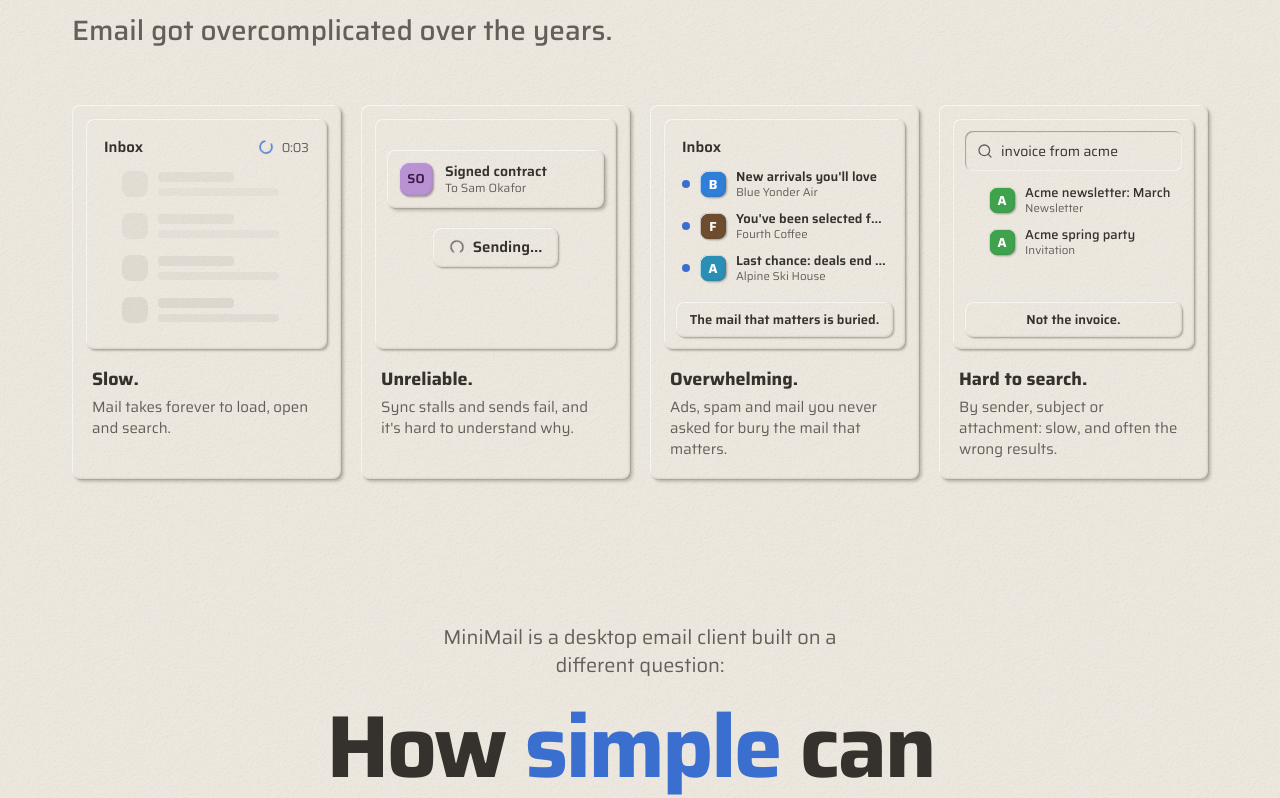
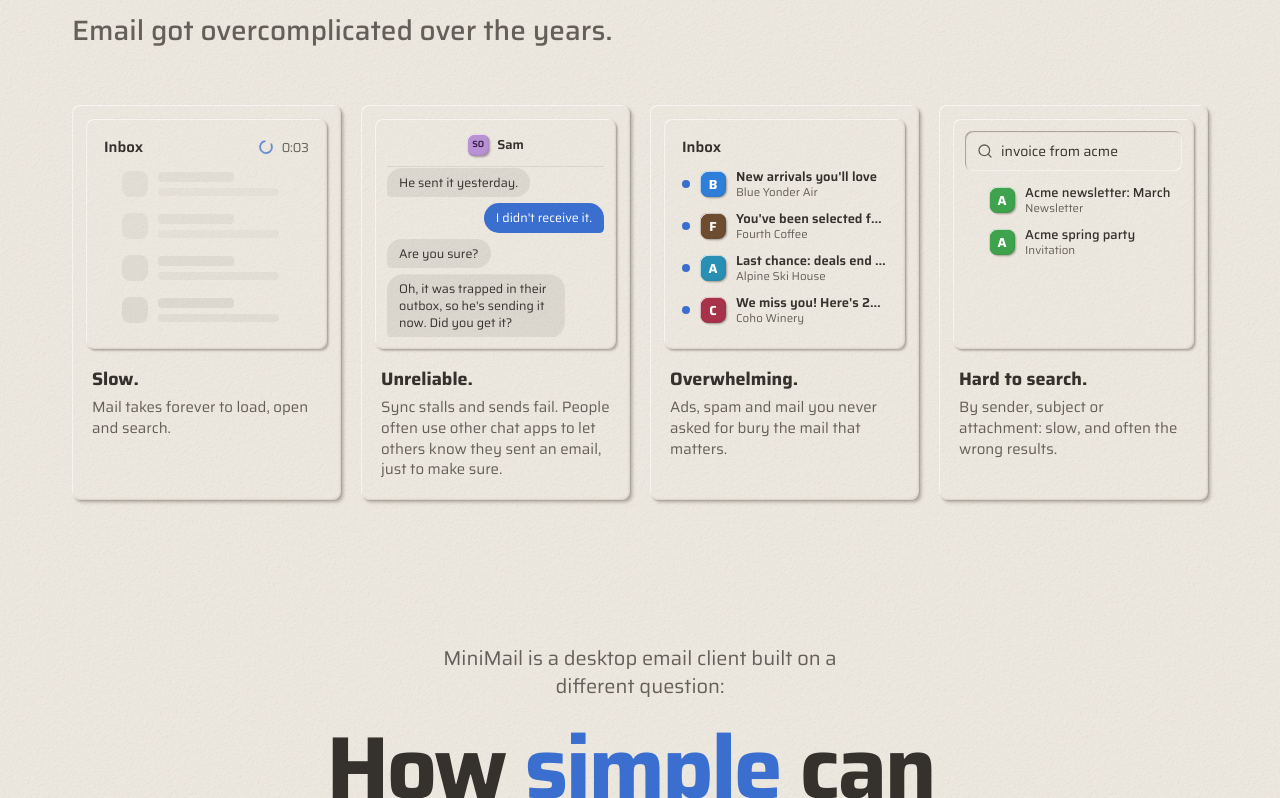
Before and after one commit to nicolasakf/minimail-website, a React (Vite) app: page / in a window 1280 px wide. Shown: the part 3742-4540 px from the top of the page. Built offline with nearby package versions, Linux system fonts and the light colour scheme.

Commit message:
Why cards: drop the caption chips; Unreliable becomes a text-message chat
Co-Authored-By: Claude Sonnet 5.5 <noreply@anthropic.com>

```diff
--- a/src/scenes/agent.tsx
+++ b/src/scenes/agent.tsx
@@ -60,7 +60,7 @@ export function AgentSection() {
           <Title>Bring your own AI agent.</Title>
         </div>
         <Lead>
-          MiniMail has no chat assistant built in. Claude Code, Codex, Cursor, Gemini CLI or Copilot can work with your mail through the <code className="plate-3 corner-squircle rounded-md px-1.5 py-0.5 font-mono text-[0.85em] text-foreground">minimail</code> CLI, as far as you allow in Settings.
+          MiniMail has no chat assistant built in by design. Claude Code, Codex, Cursor, Gemini CLI or Copilot can work with your mail through the <code className="plate-3 corner-squircle rounded-md px-1.5 py-0.5 font-mono text-[0.85em] text-foreground">minimail</code> CLI, as far as you allow in Settings.
           What can't be undone asks you first.
         </Lead>
       </div>
--- a/src/scenes/problems.tsx
+++ b/src/scenes/problems.tsx
@@ -4,7 +4,7 @@
  */
 import { useRef, type ReactNode } from "react";
 import { AnimatePresence, motion } from "motion/react";
-import { Check, LoaderCircle, Search, TriangleAlert } from "lucide-react";
+import { LoaderCircle, Search } from "lucide-react";
 
 import { cn } from "@/lib/utils";
 import { B, P, type Sender } from "~/lib/demo";
@@ -13,28 +13,8 @@ import { Avatar } from "~/parts/mail";
 import { Lead, Reveal, Section, Title } from "~/parts/site";
 
 /** A small screen of the app: one plate set into the card. */
-function Screen({ children, verdict, tone = "muted" }: { children: ReactNode; verdict?: ReactNode; tone?: "muted" | "bad" }) {
-  return (
-    <div className="plate-2 corner-squircle relative h-[230px] overflow-hidden rounded-[20px] p-3">
-      {children}
-      <AnimatePresence>
-        {verdict && (
-          <motion.div
-            initial={{ opacity: 0, y: 8 }}
-            animate={{ opacity: 1, y: 0 }}
-            exit={{ opacity: 0 }}
-            transition={{ duration: 0.4, ease: EASE }}
-            className={cn(
-              "plate-3 corner-squircle absolute inset-x-3 bottom-3 flex items-center justify-center gap-2 rounded-[12px] px-3 py-2 text-center text-[13px] font-semibold",
-              tone === "bad" ? "text-destructive" : "text-foreground",
-            )}
-          >
-            {verdict}
-          </motion.div>
-        )}
-      </AnimatePresence>
-    </div>
-  );
+function Screen({ children }: { children: ReactNode }) {
+  return <div className="plate-2 corner-squircle relative h-[230px] overflow-hidden rounded-[20px] p-3">{children}</div>;
 }
 
 function Row({ from, title, sub, unread, className }: { from: Sender; title: string; sub?: string; unread?: boolean; className?: string }) {
@@ -57,7 +37,7 @@ function Slow() {
   const { step } = useLoop(ref, [900, 1100, 1300, 3000], 3);
   const seconds = [3, 9, 21, 34][step];
   return (
-    <Screen verdict={step === 3 ? "Still loading." : undefined}>
+    <Screen>
       <div ref={ref}>
         <div className="flex h-8 items-center px-1.5">
           <span className="text-[15px] font-semibold">Inbox</span>
@@ -80,47 +60,59 @@ function Slow() {
   );
 }
 
-/* ---------- Unreliable: it said sent, and it never arrived. One message, one status that changes. ---------- */
+/* ---------- Unreliable: people text each other to ask whether an email arrived. ---------- */
+
+interface Bubble {
+  me: boolean;
+  text: string;
+}
+
+const CHAT: Bubble[] = [
+  { me: false, text: "Did you see the client's email?" },
+  { me: true, text: "No, what email?" },
+  { me: false, text: "He sent it yesterday." },
+  { me: true, text: "I didn't receive it." },
+  { me: false, text: "Are you sure?" },
+  { me: false, text: "Oh, it was trapped in their outbox, so he's sending it now. Did you get it?" },
+  { me: true, text: "No, I don't see it." },
+  { me: true, text: "Oh wait, it was spammed. Fine, got it." },
+];
+
+// An empty chat, then one message at a time; the long one is given longer to read.
+const CHAT_STEPS = [700, ...CHAT.map((b) => (b.text.length > 40 ? 2200 : 1200)), 2400];
 
 function Unreliable() {
   const ref = useRef<HTMLDivElement>(null);
-  const { step } = useLoop(ref, [1300, 1700, 3300], 2);
+  const { step } = useLoop(ref, CHAT_STEPS, CHAT_STEPS.length - 1);
+  const shown = CHAT.slice(0, step);
   return (
-    <Screen verdict={step === 2 ? "No error. No explanation." : undefined} tone="bad">
-      <div ref={ref} className="flex h-[calc(100%-52px)] flex-col justify-center gap-5">
-        <div className="plate-1 corner-squircle flex items-center gap-3 rounded-[16px] px-3 py-3">
-          <Avatar sender={P.sam} size={34} />
-          <div className="min-w-0 leading-tight">
-            <div className="truncate text-[14px] font-semibold">Signed contract</div>
-            <div className="truncate text-[12px] text-muted-foreground">To Sam Okafor</div>
-          </div>
+    <Screen>
+      <div ref={ref} className="flex h-full flex-col">
+        <div className="flex h-9 shrink-0 items-center justify-center gap-2 border-b border-foreground/10 pb-2">
+          <Avatar sender={P.sam} size={22} />
+          <span className="text-[13px] font-semibold">Sam</span>
         </div>
-        <div className="flex justify-center">
-          <AnimatePresence mode="wait" initial={false}>
-            <motion.span
-              key={step}
-              initial={{ opacity: 0, scale: 0.9 }}
-              animate={{ opacity: 1, scale: 1 }}
-              exit={{ opacity: 0, scale: 0.9 }}
-              transition={{ duration: 0.25 }}
-              className="plate-3 corner-squircle flex items-center gap-2 rounded-full px-4 py-2 text-[15px] font-semibold"
-            >
-              {step === 0 && (
-                <>
-                  <LoaderCircle className="size-4 animate-spin text-muted-foreground" /> Sending…
-                </>
-              )}
-              {step === 1 && (
-                <>
-                  <Check className="size-4 text-success" /> Sent
-                </>
-              )}
-              {step === 2 && (
-                <>
-                  <TriangleAlert className="size-4 text-amber" /> Sam never got it
-                </>
-              )}
-            </motion.span>
+        <div className="flex min-h-0 flex-1 flex-col justify-end gap-1.5 overflow-hidden pt-2">
+          <AnimatePresence initial={false}>
+            {shown.map((bubble, i) => (
+              <motion.div
+                key={i}
+                initial={{ opacity: 0, y: 14, scale: 0.92 }}
+                animate={{ opacity: 1, y: 0, scale: 1 }}
+                transition={{ duration: 0.3, ease: EASE }}
+                className={cn("flex shrink-0", bubble.me ? "justify-end" : "justify-start")}
+                style={{ transformOrigin: bubble.me ? "right bottom" : "left bottom" }}
+              >
+                <span
+                  className={cn(
+                    "max-w-[82%] rounded-[16px] px-3 py-1.5 text-[12.5px] leading-snug",
+                    bubble.me ? "rounded-br-[5px] bg-sidebar-primary text-sidebar-primary-foreground" : "rounded-bl-[5px] bg-foreground/[0.09]",
+                  )}
+                >
+                  {bubble.text}
+                </span>
+              </motion.div>
+            ))}
           </AnimatePresence>
         </div>
       </div>
@@ -143,8 +135,8 @@ function Overwhelming() {
   const { step } = useLoop(ref, [1200, 650, 650, 650, 650, 650, 2800], 6);
   const ads = ADS.slice(0, Math.min(step, ADS.length)).reverse();
   return (
-    <Screen verdict={step === 6 ? "The mail that matters is buried." : undefined}>
-      <div ref={ref} className="h-[calc(100%-52px)] overflow-hidden">
+    <Screen>
+      <div ref={ref} className="h-full overflow-hidden">
         <div className="flex h-8 items-center px-1.5 text-[15px] font-semibold">Inbox</div>
         <AnimatePresence initial={false}>
           {ads.map((ad) => (
@@ -167,7 +159,7 @@ function HardToSearch() {
   const typed = useTyping("invoice from acme", true, 14);
   const text = step === 0 ? typed : "invoice from acme";
   return (
-    <Screen verdict={step === 2 ? "Not the invoice." : undefined}>
+    <Screen>
       <div ref={ref}>
         <div className="corner-squircle flex h-10 items-center gap-2 rounded-[12px] px-3 text-[14px] shadow-pressed">
           <Search className="size-4 text-muted-foreground" />
@@ -188,7 +180,7 @@ function HardToSearch() {
 
 const PROBLEMS = [
   { title: "Slow.", text: "Mail takes forever to load, open and search.", scene: <Slow /> },
-  { title: "Unreliable.", text: "Sync stalls and sends fail, and it's hard to understand why.", scene: <Unreliable /> },
+  { title: "Unreliable.", text: "Sync stalls and sends fail. People often use other chat apps to let others know they sent an email, just to make sure.", scene: <Unreliable /> },
   { title: "Overwhelming.", text: "Ads, spam and mail you never asked for bury the mail that matters.", scene: <Overwhelming /> },
   { title: "Hard to search.", text: "By sender, subject or attachment: slow, and often the wrong results.", scene: <HardToSearch /> },
 ];
```
